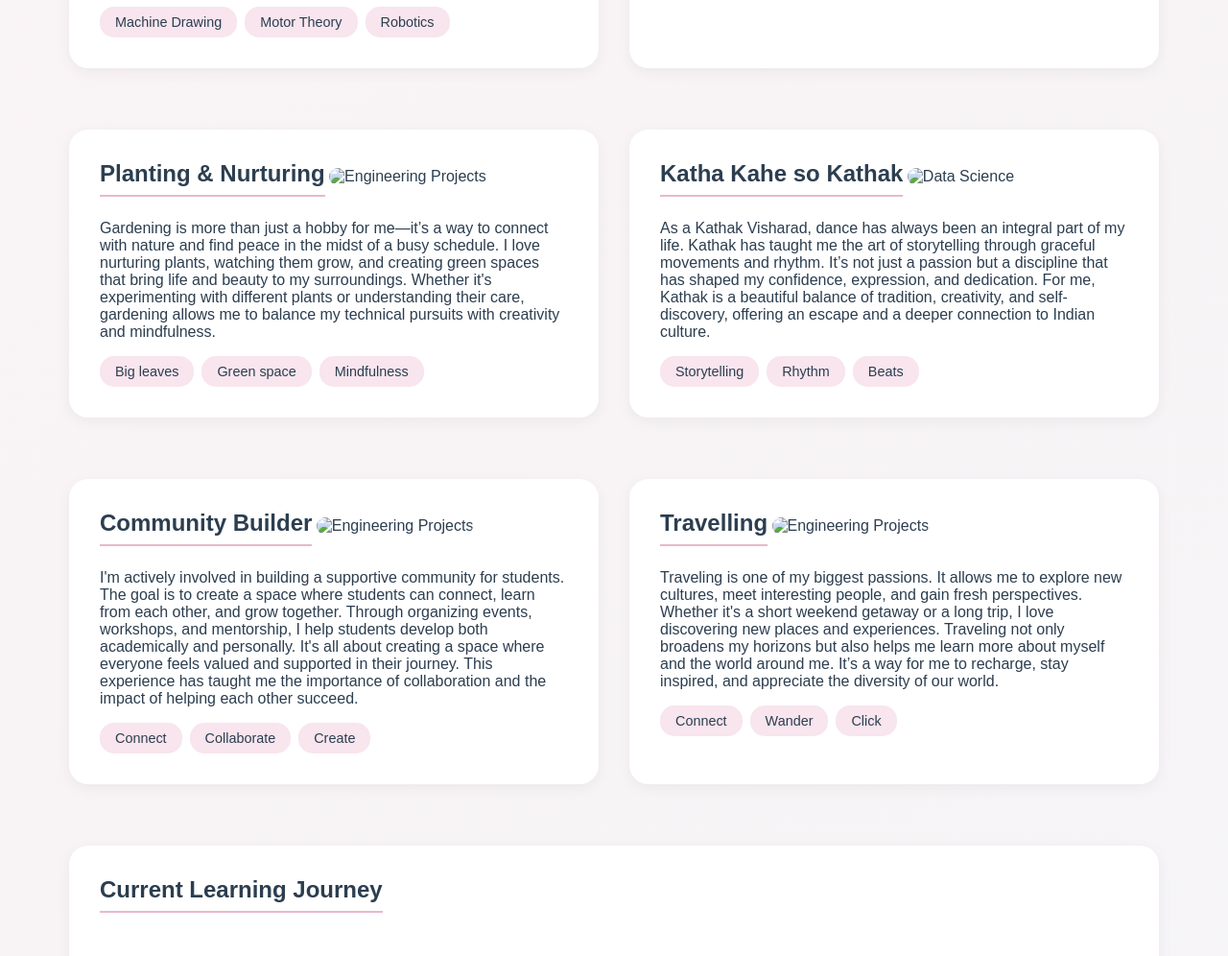
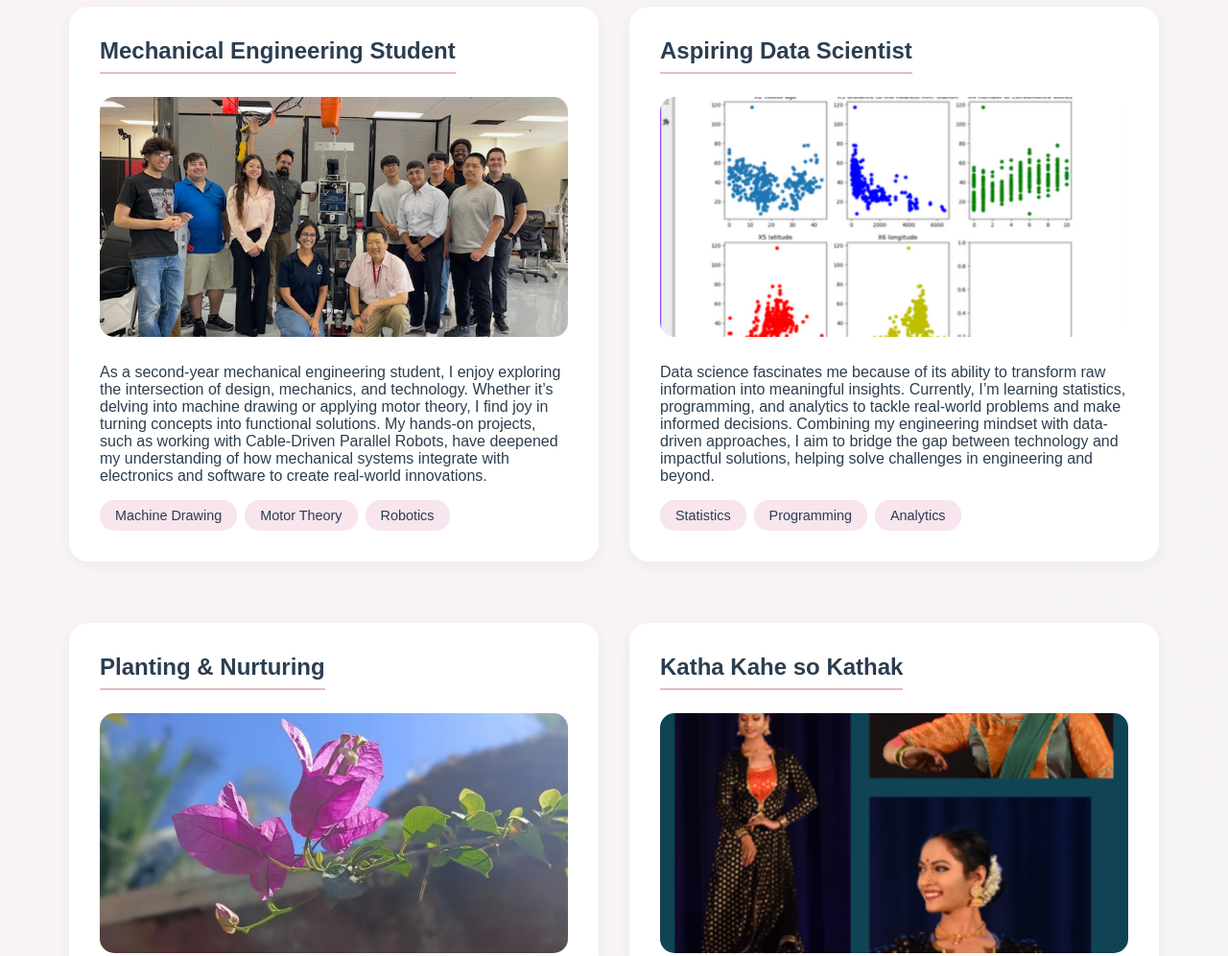
Before and after one commit to SuhaniKolhatkar/MechGirl, a plain HTML site: page about.html in a window 1280 px wide. Shown: the part 874-1870 px from the top of the page at 96% size. Drawn offline with Linux system fonts and the light colour scheme; the site is published under a folder, as on GitHub Pages, so addresses that start at the root find nothing.

Commit message:
Update about.html

```diff
--- a/about.html
+++ b/about.html
@@ -34,7 +34,7 @@
         <!-- Who I Am Section -->
         <div class="section-card">
             <h2 class="section-title">Who I Am</h2>
-            <img src="/assets/about_01.jpg" alt="Engineering Student" class="about-image">
+            <img src="assets/about_01.jpg" alt="Engineering Student" class="about-image">
             <p>Hi, I am someone who loves to explore and grow in different areas of life. <br>As a mechanical engineering student with an interest in data science, I enjoy learning and working on technical projects. At the same time, I find joy in creative and calming pursuits like Kathak, where I’ve completed my Visharad, and gardening, which keeps me connected to nature. These passions reflect who I am—a mix of curiosity, creativity, and a love for learning new things.</p>
         </div>
 
@@ -42,7 +42,7 @@
         <div class="two-column">
             <div class="section-card">
                 <h2 class="section-title">Mechanical Engineering Student</h2>
-                <img src="/assets/about_02.jpg" alt="Engineering Projects" class="about-image">
+                <img src="assets/about_02.jpg" alt="Engineering Projects" class="about-image">
                 <p>As a second-year mechanical engineering student, I enjoy exploring the intersection of design, mechanics, and technology. Whether it’s delving into machine drawing or applying motor theory, I find joy in turning concepts into functional solutions. My hands-on projects, such as working with Cable-Driven Parallel Robots, have deepened my understanding of how mechanical systems integrate with electronics and software to create real-world innovations.</p>
                 <div class="skill-tags">
                     <span class="skill-tag">Machine Drawing</span>
@@ -52,7 +52,7 @@
             </div>
             <div class="section-card">
                 <h2 class="section-title">Aspiring Data Scientist</h2>
-                <img src="/assets/about_06.png" alt="Data Science" class="about-image">
+                <img src="assets/about_06.png" alt="Data Science" class="about-image">
                 <p>Data science fascinates me because of its ability to transform raw information into meaningful insights. Currently, I’m learning statistics, programming, and analytics to tackle real-world problems and make informed decisions. Combining my engineering mindset with data-driven approaches, I aim to bridge the gap between technology and impactful solutions, helping solve challenges in engineering and beyond.</p>
                 <div class="skill-tags">
                     <span class="skill-tag">Statistics</span>
@@ -65,7 +65,7 @@
         <div class="two-column">
             <div class="section-card">
                 <h2 class="section-title">Planting & Nurturing</h2>
-                <img src="/assets/about_04.png" alt="Engineering Projects" class="about-image">
+                <img src="assets/about_04.png" alt="Engineering Projects" class="about-image">
                 <p>Gardening is more than just a hobby for me—it’s a way to connect with nature and find peace in the midst of a busy schedule. I love nurturing plants, watching them grow, and creating green spaces that bring life and beauty to my surroundings. Whether it's experimenting with different plants or understanding their care, gardening allows me to balance my technical pursuits with creativity and mindfulness.</p>
                 <div class="skill-tags">
                     <span class="skill-tag">Big leaves</span>
@@ -75,7 +75,7 @@
             </div>
             <div class="section-card">
                 <h2 class="section-title">Katha Kahe so Kathak</h2>
-                <img src="/assets/about_08.png" alt="Data Science" class="about-image">
+                <img src="assets/about_08.png" alt="Data Science" class="about-image">
                 <p>As a Kathak Visharad, dance has always been an integral part of my life. Kathak has taught me the art of storytelling through graceful movements and rhythm. It’s not just a passion but a discipline that has shaped my confidence, expression, and dedication. For me, Kathak is a beautiful balance of tradition, creativity, and self-discovery, offering an escape and a deeper connection to Indian culture.</p>
                 <div class="skill-tags">
                     <span class="skill-tag">Storytelling</span>
@@ -88,7 +88,7 @@
         <div class="two-column">
             <div class="section-card">
                 <h2 class="section-title">Community Builder</h2>
-                <img src="/assets/about_05.png" alt="Engineering Projects" class="about-image">
+                <img src="assets/about_05.png" alt="Engineering Projects" class="about-image">
                 <p>I'm actively involved in building a supportive community for students. The goal is to create a space where students can connect, learn from each other, and grow together. Through organizing events, workshops, and mentorship, I help students develop both academically and personally. It's all about creating a space where everyone feels valued and supported in their journey. This experience has taught me the importance of collaboration and the impact of helping each other succeed.</p>
                 <div class="skill-tags">
                     <span class="skill-tag">Connect</span>
@@ -98,7 +98,7 @@
             </div>
             <div class="section-card">
                 <h2 class="section-title">Travelling</h2>
-                <img src="/assets/about_07.jpeg" alt="Engineering Projects" class="about-image">
+                <img src="assets/about_07.jpeg" alt="Engineering Projects" class="about-image">
                 <p>Traveling is one of my biggest passions. It allows me to explore new cultures, meet interesting people, and gain fresh perspectives. Whether it's a short weekend getaway or a long trip, I love discovering new places and experiences. Traveling not only broadens my horizons but also helps me learn more about myself and the world around me. It’s a way for me to recharge, stay inspired, and appreciate the diversity of our world.</p>
                 <div class="skill-tags">
                     <span class="skill-tag">Connect</span>
@@ -112,7 +112,7 @@
         <div class="section-card">
             <h2 class="section-title">Current Learning Journey</h2>
             <div class="two-column">
-                <img src="/assets/creations_01.jpeg" alt="Learning Journey" class="about-image" style="height: 100%;">
+                <img src="assets/creations_01.jpeg" alt="Learning Journey" class="about-image" style="height: 100%;">
                 <div>
                     <ul style="list-style: none;">
                         <li style="margin-bottom: 1rem;">→ Advanced concepts in <strong>mechanical engineering</strong> like robotics and system design.</li>
```
